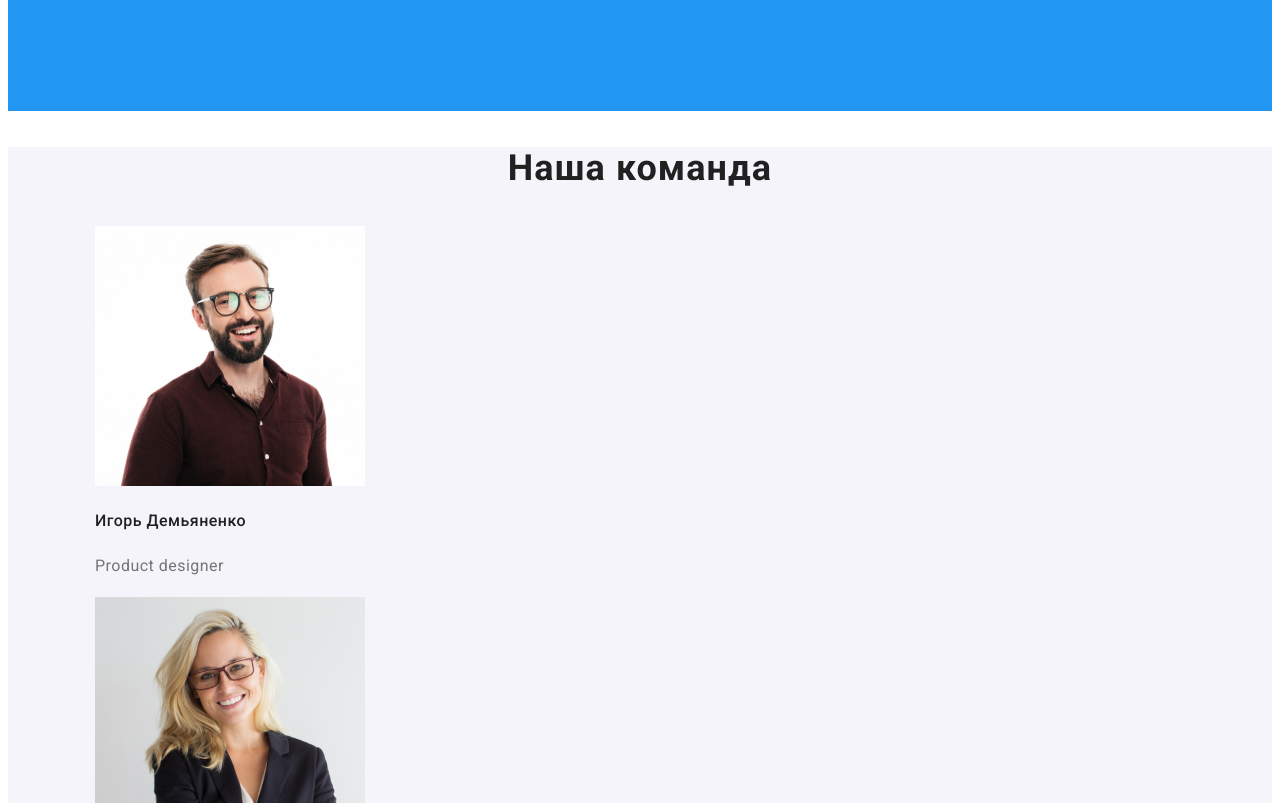
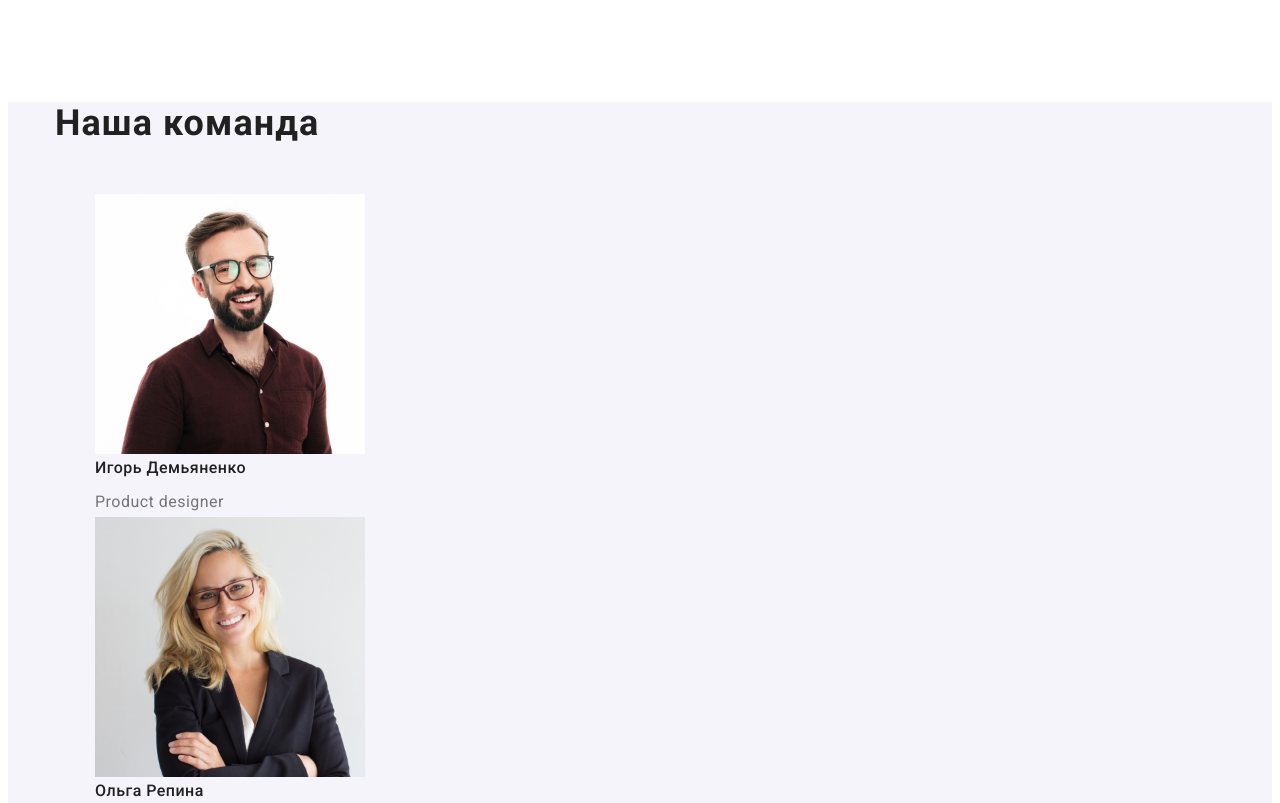
Before and after one commit to Millenium3000/goit-markup-hw-03, a plain HTML site: page index.html in a window 1280 px wide. Shown: the part 1532-2335 px from the top of the page. Drawn offline with Linux system fonts and the light colour scheme.

Commit message:
comm ++
mrgn

```diff
--- a/css/style.css
+++ b/css/style.css
@@ -115,8 +115,10 @@ h1 {
   font-weight: 700;
   font-size: 36px;
   line-height: 1.17;
-  text-align: center;
+  /* text-align: center; */
   letter-spacing: 0.03em;
+  margin-top: 0px;
+  margin-bottom: 50px;
 
   color: var(--title_color);
 }
@@ -126,6 +128,8 @@ h1 {
   line-height: 1.19;
   letter-spacing: 0.03em;
   color: var(--title_color);
+  margin-top: 0px;
+  margin-bottom: 10px;
 }
 .dev {
   font-weight: 400;
@@ -133,6 +137,8 @@ h1 {
   line-height: 1.9;
   letter-spacing: 0.03em;
   color: var(--primary_gray);
+  margin-top: 0px;
+  margin-bottom: 0px;
 }
 .footer {
   background-color: var(--hero_color);
@@ -210,7 +216,6 @@ ul {
 .box {
   padding-top: 94px;
   padding-bottom: 94px;
-  background-color: #2196f3;
 }
 .div {
   margin-left: auto;
```
